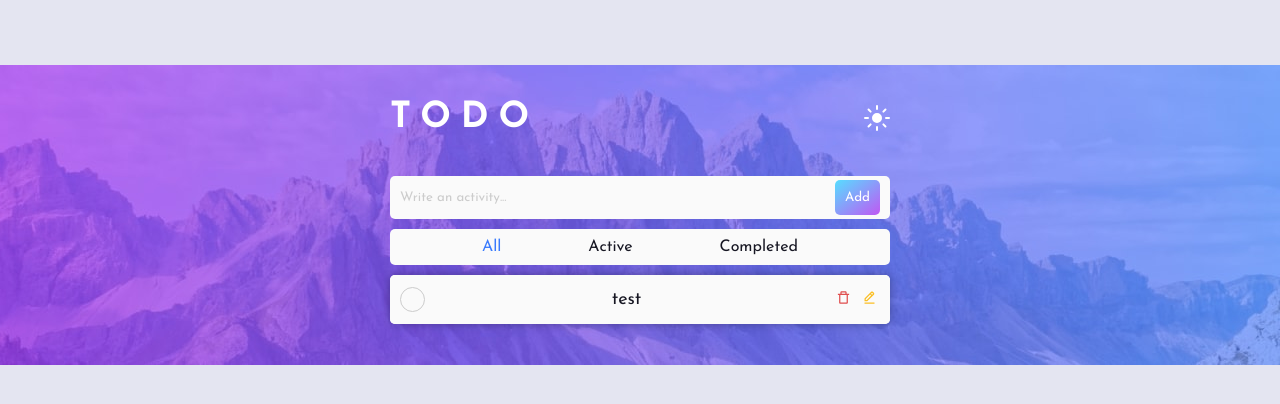
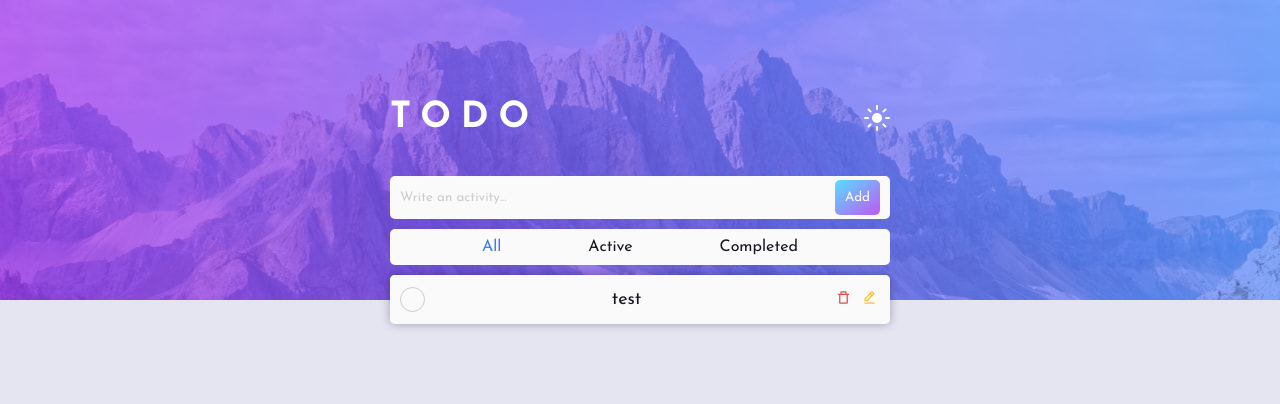
Before and after one commit to MMSabbaghi/React_Todo_App, a React (Create React App) app: page / in a window 1280 px wide. Shown: the top 404 px of the page. Built offline with nearby package versions, Linux system fonts and the light colour scheme.

Commit message:
fix bg display bug

```diff
--- a/src/index.css
+++ b/src/index.css
@@ -36,7 +36,7 @@ body {
 
 .app {
   min-height: 100vh;
-  background: var(--bg_color) var(--bg_image) no-repeat center 13% fixed;
+  background: var(--bg_color) var(--bg_image) no-repeat center 0 fixed;
   display: flex;
   flex-direction: column;
   color: var(--text-color);
```
